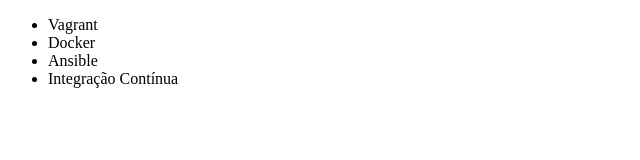
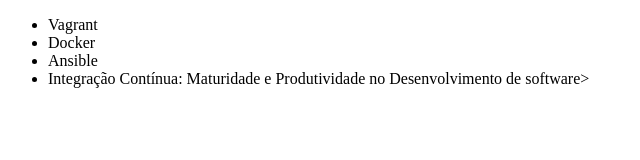
Before and after one commit to edrj2/alura-git, a plain HTML site: page index.html in a window 1280 px wide. Shown: the whole page, without its empty margins (0-640 px from the left). Drawn offline with Linux system fonts and the light colour scheme.

Commit message:
renomeando curso de integracao continua

```diff
--- a/index.html
+++ b/index.html
@@ -9,7 +9,7 @@
         <li>Vagrant</li>
         <li>Docker</li>
         <li>Ansible</li>
-        <li>Integração Contínua</li>
+        <li>Integração Contínua: Maturidade e Produtividade no Desenvolvimento de software></li>
     </ul>
 </body>
 </html>
```
